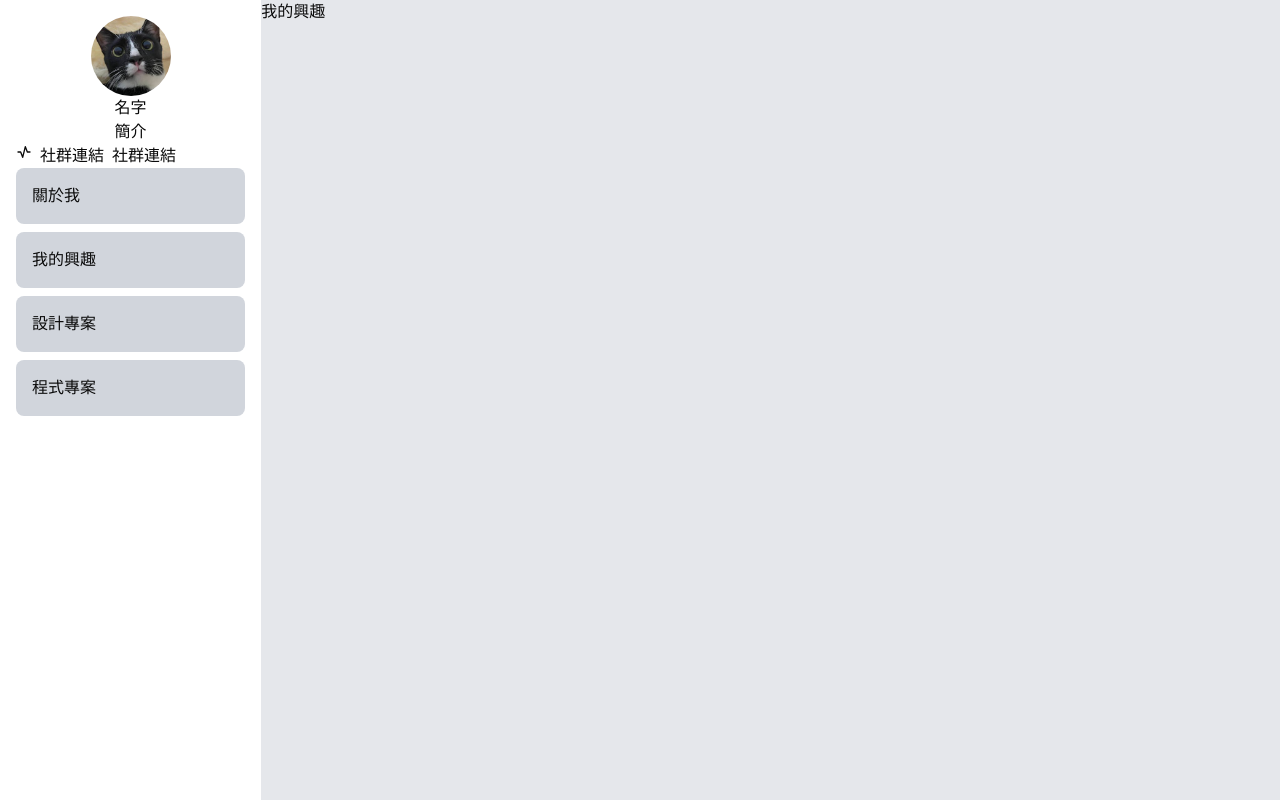
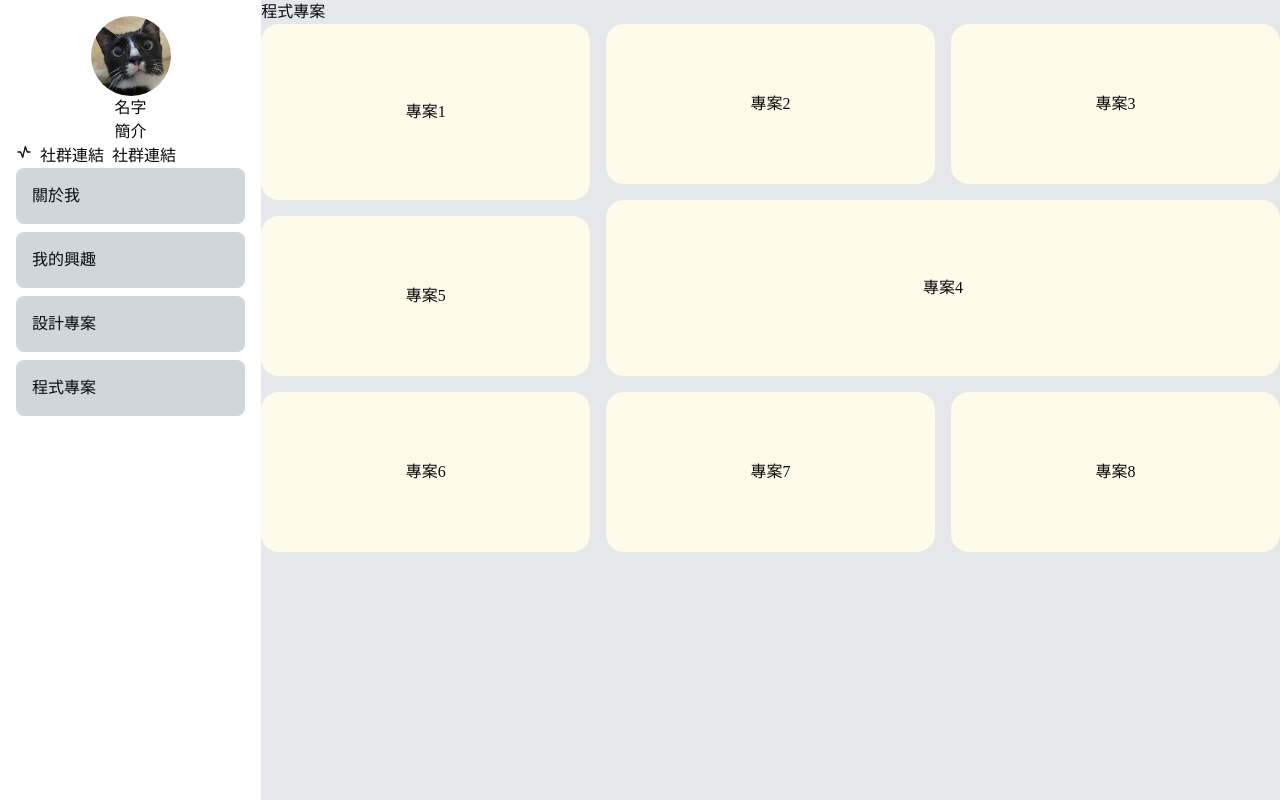
Before and after one commit to yeelin1128/1142_Web113101084_Hw1, a Next.js app: page /design-project in a window 1280 px wide. Built offline with nearby package versions, Linux system fonts and the light colour scheme.

Commit message:
feat: new

```diff
--- a/app/design-project/page.tsx
+++ b/app/design-project/page.tsx
@@ -5,7 +5,18 @@ export default function Hobby() {
 
   return (
     <>
-      我的興趣
+      程式專案
+      <div className="grid grid-cols-3 gap-4">
+        <div className="bg-amber-50 rounded-2xl h-full flex justify-center items-center row-span-2">專案1</div>
+        <div className="bg-amber-50 rounded-2xl h-40 flex justify-center items-center">專案2</div>
+        <div className="bg-amber-50 rounded-2xl h-40 flex justify-center items-center">專案3</div>
+        <div className="bg-amber-50 rounded-2xl h-full flex justify-center items-center row-span-2 col-span-2">專案4</div>
+        <div className="bg-amber-50 rounded-2xl h-40 flex justify-center items-center">專案5</div>
+        <div className="bg-amber-50 rounded-2xl h-40 flex justify-center items-center">專案6</div>
+        <div className="bg-amber-50 rounded-2xl h-40 flex justify-center items-center">專案7</div>
+        <div className="bg-amber-50 rounded-2xl h-40 flex justify-center items-center">專案8</div>
+
+      </div>
     </>
   );
 }
```
